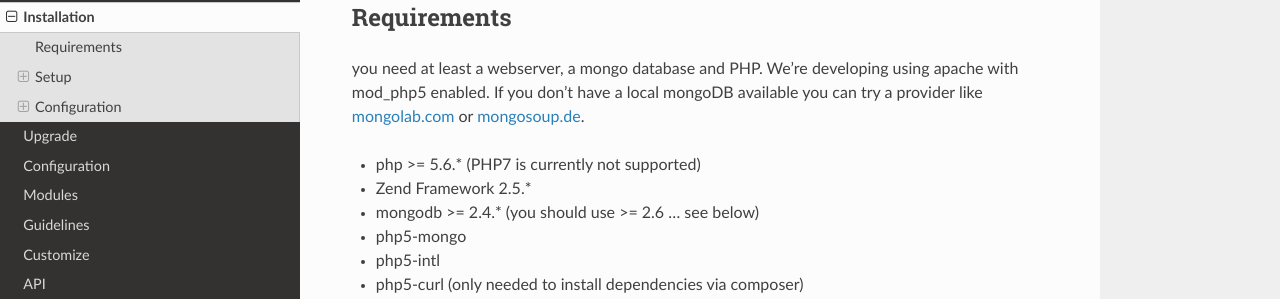
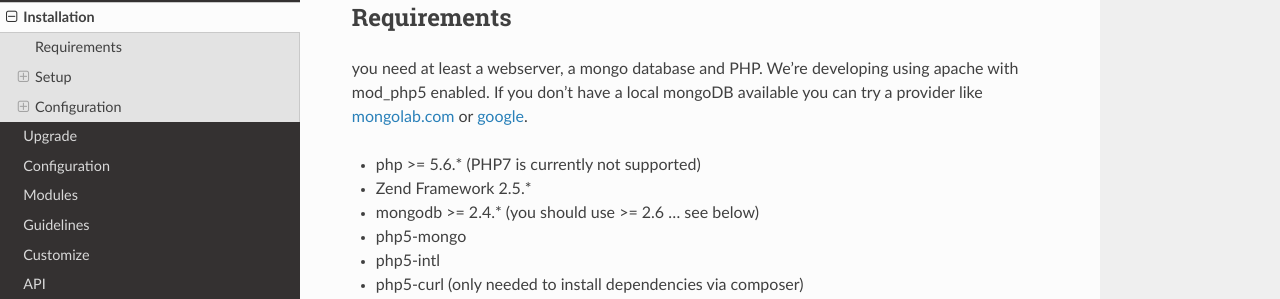
Before and after one commit to cross-solution/YawikDocs, a Sphinx documentation site: the page built from source/installation.rst, in a window 1280 px wide and 900 px high. Shown: the part 159-458 px from the top of the window. Built offline with Sphinx 7.4.7 and the Read the Docs theme 2.0.0, drawn with Linux system fonts in a browser that asks for light colours; comment, search, counter and statistics services are not loaded.

Commit message:
lists google as provider for a mongodb

```diff
--- a/source/installation.rst
+++ b/source/installation.rst
@@ -6,10 +6,10 @@ Requirements
 
 you need at least a webserver, a mongo database and PHP. We're developing using
 apache with mod_php5 enabled. If you don't have a local mongoDB available you can
-try a provider like mongolab.com_ or mongosoup.de_.
+try a provider like mongolab.com_ or google_.
 
 .. _mongolab.com: https://mongolab.com/welcome/
-.. _mongosoup.de: https://www.mongosoup.de/
+.. _google: https://console.cloud.google.com/launcher?q=mongodb
 
 * php >= 5.6.* (PHP7 is currently not supported)
 * Zend Framework 2.5.*
```
